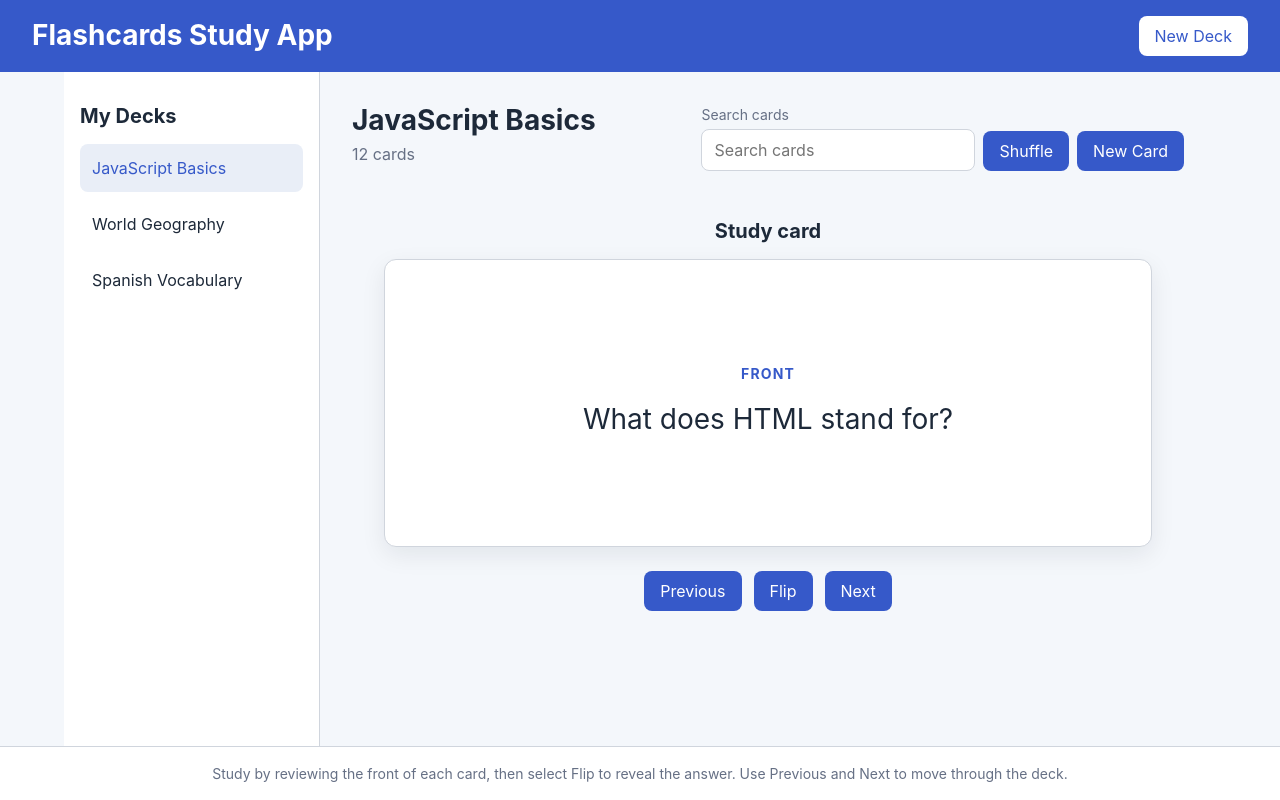
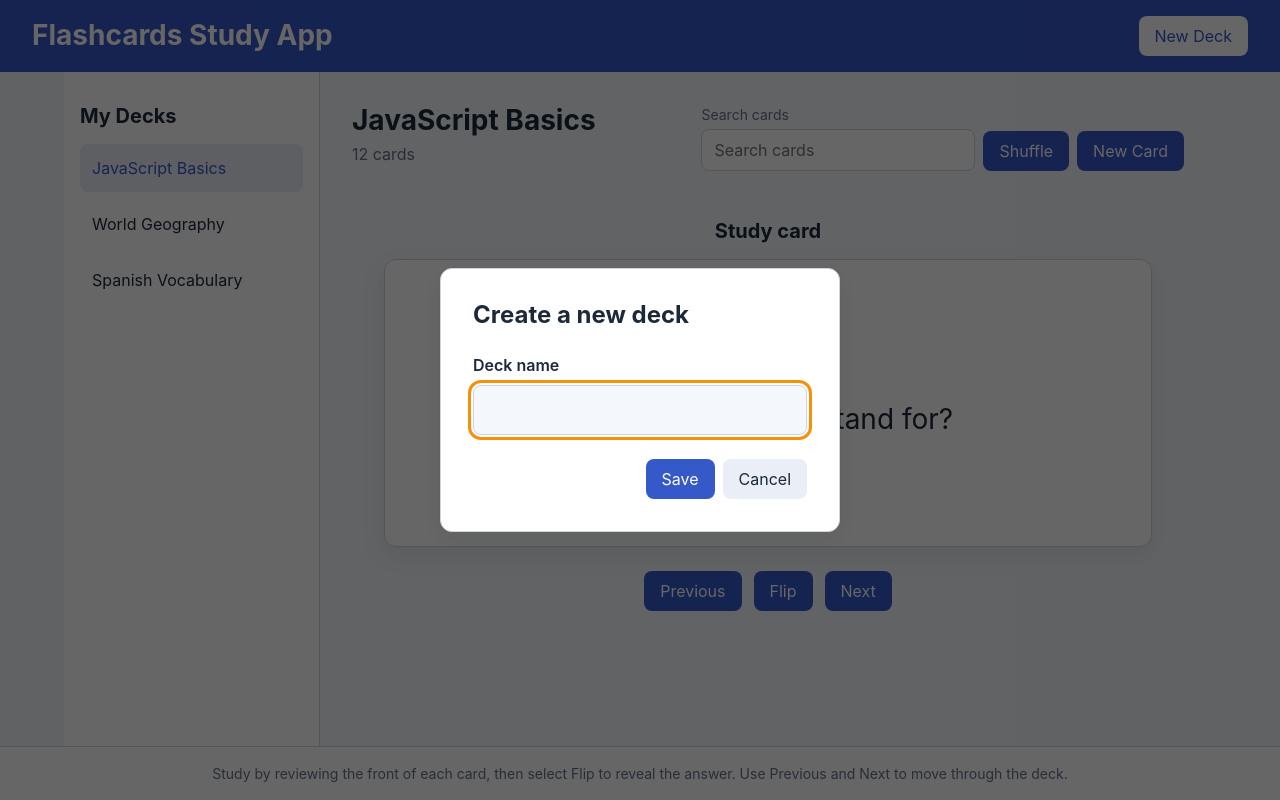
Before and after one commit to ebonymitchell/flashcards-app, a plain HTML site: page index.html in a window 1280 px wide. Both pictures are taken after a click on the button "New Deck". Drawn offline with Linux system fonts and the light colour scheme.

Commit message:
feat: implement deck creation and accessible modal

```diff
--- a/app.js
+++ b/app.js
@@ -0,0 +1,161 @@
+const decks = [
+  {
+    id: "deck-javascript-basics",
+    name: "JavaScript Basics",
+    createdAt: new Date().toISOString(),
+  },
+  {
+    id: "deck-world-geography",
+    name: "World Geography",
+    createdAt: new Date().toISOString(),
+  },
+  {
+    id: "deck-spanish-vocabulary",
+    name: "Spanish Vocabulary",
+    createdAt: new Date().toISOString(),
+  },
+];
+
+const deckList = document.querySelector("#deck-list");
+const deckTitle = document.querySelector("#deck-title");
+const newDeckButton = document.querySelector("#new-deck-button");
+
+let activeDeckId = decks[0].id;
+let modalOpener = null;
+
+function renderDecks() {
+  deckList.replaceChildren(
+    ...decks.map((deck) => {
+      const listItem = document.createElement("li");
+      const link = document.createElement("a");
+
+      link.href = "#deck-content";
+      link.dataset.deckId = deck.id;
+      link.textContent = deck.name;
+
+      if (deck.id === activeDeckId) {
+        link.setAttribute("aria-current", "page");
+      }
+
+      listItem.append(link);
+      return listItem;
+    }),
+  );
+}
+
+function selectDeck(deckId) {
+  const selectedDeck = decks.find((deck) => deck.id === deckId);
+
+  if (!selectedDeck) {
+    return;
+  }
+
+  activeDeckId = selectedDeck.id;
+  deckTitle.textContent = selectedDeck.name;
+  renderDecks();
+}
+
+function createDeckId() {
+  if (window.crypto && typeof window.crypto.randomUUID === "function") {
+    return `deck-${window.crypto.randomUUID()}`;
+  }
+
+  return `deck-${Date.now()}-${Math.random().toString(36).slice(2)}`;
+}
+
+function createDeck(name) {
+  const deck = {
+    id: createDeckId(),
+    name,
+    createdAt: new Date().toISOString(),
+  };
+
+  decks.push(deck);
+  selectDeck(deck.id);
+}
+
+function closeDeckModal(dialog) {
+  dialog.close();
+  dialog.remove();
+  modalOpener?.focus();
+  modalOpener = null;
+}
+
+function showDeckModal() {
+  modalOpener = document.activeElement;
+
+  const dialog = document.createElement("dialog");
+  const form = document.createElement("form");
+  const heading = document.createElement("h2");
+  const label = document.createElement("label");
+  const input = document.createElement("input");
+  const errorMessage = document.createElement("p");
+  const buttonGroup = document.createElement("div");
+  const saveButton = document.createElement("button");
+  const cancelButton = document.createElement("button");
+
+  dialog.id = "new-deck-modal";
+  dialog.setAttribute("aria-labelledby", "new-deck-modal-title");
+  form.method = "dialog";
+  heading.id = "new-deck-modal-title";
+  heading.textContent = "Create a new deck";
+  label.htmlFor = "deck-name";
+  label.textContent = "Deck name";
+  input.id = "deck-name";
+  input.name = "deck-name";
+  input.type = "text";
+  input.required = true;
+  input.autocomplete = "off";
+  errorMessage.id = "deck-name-error";
+  errorMessage.setAttribute("role", "alert");
+  errorMessage.hidden = true;
+  saveButton.type = "submit";
+  saveButton.textContent = "Save";
+  cancelButton.type = "button";
+  cancelButton.textContent = "Cancel";
+
+  form.append(heading, label, input, errorMessage, buttonGroup);
+  buttonGroup.append(saveButton, cancelButton);
+  dialog.append(form);
+  document.body.append(dialog);
+
+  form.addEventListener("submit", (event) => {
+    event.preventDefault();
+    const name = input.value.trim();
+
+    if (!name) {
+      errorMessage.textContent = "Enter a name for the deck.";
+      errorMessage.hidden = false;
+      input.setAttribute("aria-invalid", "true");
+      input.focus();
+      return;
+    }
+
+    createDeck(name);
+    closeDeckModal(dialog);
+  });
+
+  cancelButton.addEventListener("click", () => closeDeckModal(dialog));
+  dialog.addEventListener("cancel", (event) => {
+    event.preventDefault();
+    closeDeckModal(dialog);
+  });
+
+  dialog.showModal();
+  input.focus();
+}
+
+deckList.addEventListener("click", (event) => {
+  const deckLink = event.target.closest("a[data-deck-id]");
+
+  if (!deckLink || !deckList.contains(deckLink)) {
+    return;
+  }
+
+  event.preventDefault();
+  selectDeck(deckLink.dataset.deckId);
+});
+
+newDeckButton.addEventListener("click", showDeckModal);
+
+selectDeck(activeDeckId);
--- a/styles.css
+++ b/styles.css
@@ -359,3 +359,60 @@ h3 {
     padding: var(--space-5);
   }
 }
+
+/* Deck modal */
+
+#new-deck-modal {
+  width: min(90vw, 400px);
+  padding: var(--space-6);
+  border: 1px solid var(--color-border);
+  border-radius: var(--border-radius);
+  background: var(--color-surface);
+  color: var(--color-text);
+  box-shadow: var(--shadow);
+}
+
+#new-deck-modal::backdrop {
+  background: rgb(0 0 0 / 0.6);
+}
+
+#new-deck-modal form {
+  display: flex;
+  flex-direction: column;
+  gap: var(--space-2);
+}
+
+#new-deck-modal h2 {
+  margin-bottom: var(--space-4);
+}
+
+#new-deck-modal label {
+  font-weight: 600;
+}
+
+#new-deck-modal input {
+  width: 100%;
+  padding: var(--space-3);
+  border: 1px solid var(--color-border);
+  border-radius: 0.5rem;
+  background: var(--color-background);
+  color: var(--color-text);
+}
+
+#new-deck-modal form > div {
+  display: flex;
+  justify-content: flex-end;
+  gap: var(--space-2);
+  margin-top: var(--space-4);
+}
+
+#new-deck-modal button {
+  padding: var(--space-2) var(--space-4);
+  background: var(--color-primary);
+  color: var(--color-primary-text);
+}
+
+#new-deck-modal button[type="button"] {
+  background: var(--color-surface-muted);
+  color: var(--color-text);
+}
```
